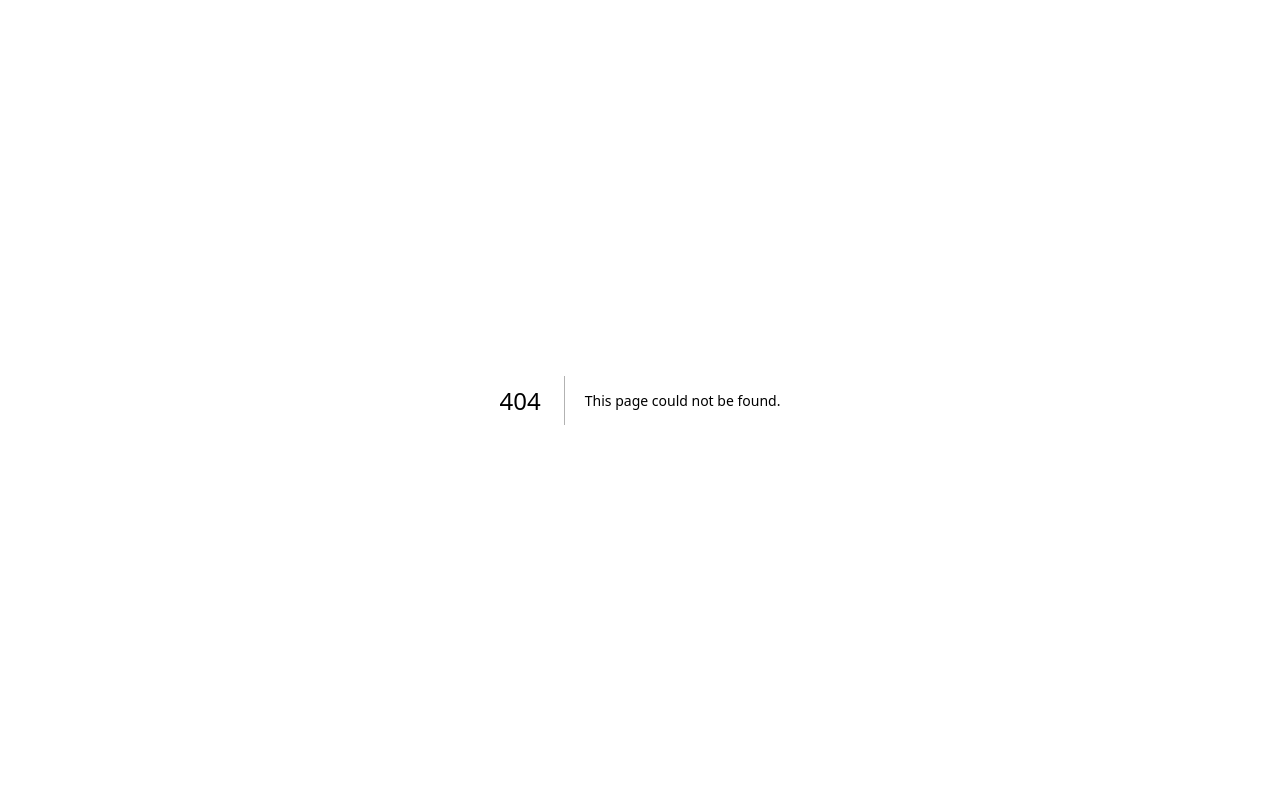
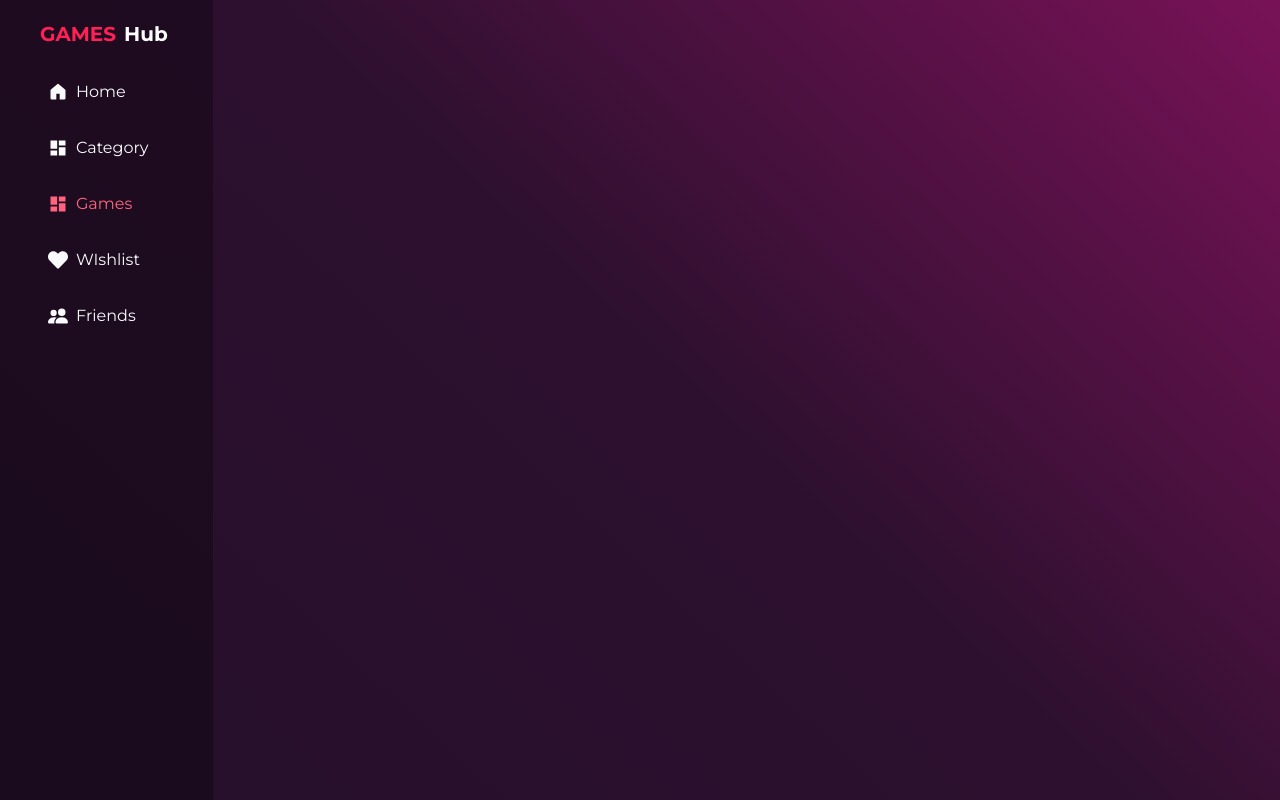
Before and after one commit to alsaeedfayed/Games-Hub, a Next.js app: page /games in a window 1280 px wide. Before the commit this address had no page. Built offline with nearby package versions, Linux system fonts and the light colour scheme.

Commit message:
feat: :fire: side bar design and developer

```diff
--- /dev/null
+++ b/app/(grid)/games/page.tsx
@@ -0,0 +1,7 @@
+import React from "react";
+
+const page = () => {
+  return <div></div>;
+};
+
+export default page;
--- a/app/(grid)/layout.tsx
+++ b/app/(grid)/layout.tsx
@@ -1,4 +1,5 @@
 import GridContainer from "../components/defaults/GridContainer";
+import SideBar from "../components/nav/SideBar";
 
 export default function RootLayout({
   children,
@@ -6,10 +7,12 @@ export default function RootLayout({
   children: React.ReactNode;
 }>) {
   return (
-    <main className="grid h-screen text-black">
+    <main className="grid h-screen background">
       <GridContainer cols={12}>
-        <div className="bg-red-300 col-span-2">sidebar</div>
-        <div className="bg-blue-300 col-span-10">{children}</div>
+        <div className=" col-span-2">
+          <SideBar />
+        </div>
+        <div className="col-span-10">{children}</div>
       </GridContainer>
     </main>
   );
--- /dev/null
+++ b/app/components/defaults/Logo.tsx
@@ -0,0 +1,13 @@
+import Link from "next/link";
+import React from "react";
+
+const Logo = () => {
+  return (
+    <Link href="/" className="text-xl md:text-xl flex gap-2 mb-4">
+      <span className="text-rose-500 font-bold text-xl uppercase">Games</span>
+      <span className="font-semibold text-white">Hub</span>
+    </Link>
+  );
+};
+
+export default Logo;
--- /dev/null
+++ b/app/components/nav/NavLink.tsx
@@ -0,0 +1,25 @@
+"use client";
+import Link from "next/link";
+import React from "react";
+import { NavBarItem } from "./SideBar";
+import { usePathname } from "next/navigation";
+
+const NavLink = ({ navLink }: { navLink: NavBarItem }) => {
+  const { link, label, icon } = navLink;
+  //Active link logic
+  const pathName = usePathname(); //hook to get current path only in client component
+  const isActive = pathName === link;
+  return (
+    <Link
+      href={link}
+      className={`flex gap-2 items-center p-2 my-2 rounded-md ${
+        isActive ? "text-rose-400" : "text-gray-50"
+      } duration-150 hover:transform hover:scale-105 hover:text-rose-300`}
+    >
+      {React.cloneElement(icon, { className: "w-5 h-5" })}
+      <span>{label}</span>
+    </Link>
+  );
+};
+
+export default NavLink;
--- /dev/null
+++ b/app/components/nav/SideBar.tsx
@@ -0,0 +1,55 @@
+import React, { ReactElement } from "react";
+import { GoHomeFill } from "react-icons/go";
+import { MdDashboard } from "react-icons/md";
+import { FaHeart } from "react-icons/fa";
+import { BsFillPeopleFill } from "react-icons/bs";
+import NavLink from "./NavLink";
+import Logo from "../defaults/Logo";
+
+export type NavBarItem = {
+  label: string;
+  link: string;
+  icon: ReactElement;
+};
+
+export const NAV_LINKS: NavBarItem[] = [
+  {
+    link: "/",
+    label: "Home",
+    icon: <GoHomeFill />,
+  },
+  {
+    link: "/category",
+    label: "Category",
+    icon: <MdDashboard />,
+  },
+  {
+    link: "/games",
+    label: "Games",
+    icon: <MdDashboard />,
+  },
+  {
+    link: "/wishlist",
+    label: "WIshlist",
+    icon: <FaHeart />,
+  },
+  {
+    link: "/friends",
+    label: "Friends",
+    icon: <BsFillPeopleFill />,
+  },
+];
+const SideBar = () => {
+  return (
+    <div className="col-span-2">
+      <div className="py-5 px-10 h-screen flex flex-col items-start sticky inset-0 text-gray-50 bg-black/30">
+        <Logo />
+        {NAV_LINKS.map((navLink) => (
+          <NavLink key={navLink.link} navLink={navLink} />
+        ))}
+      </div>
+    </div>
+  );
+};
+
+export default SideBar;
--- a/app/globals.css
+++ b/app/globals.css
@@ -1 +1,17 @@
 @import "tailwindcss";
+
+body {
+    @apply bg-white text-black;
+}
+
+.background {
+    background: rgb(220, 21, 141);
+    background: linear-gradient(43deg,
+            rgba(220, 21, 141, 1) 0%,
+            rgba(120, 18, 87, 1) 0%,
+            rgba(37, 16, 43, 1) 0%,
+            rgba(45, 16, 47, 1) 53%,
+            rgba(120, 18, 87, 1) 100%,
+            rgba(220, 21, 141, 1) 100%,
+            rgba(120, 18, 87, 1) 100%);
+}
--- a/package.json
+++ b/package.json
@@ -20,6 +20,7 @@
     "@types/react-dom": "^19",
     "eslint": "^9",
     "eslint-config-next": "16.1.1",
+    "react-icons": "^5.5.0",
     "tailwindcss": "^4",
     "typescript": "^5"
   }
```
Also changed, not shown: 1 other file (tests, documents, lock files or other folders).
